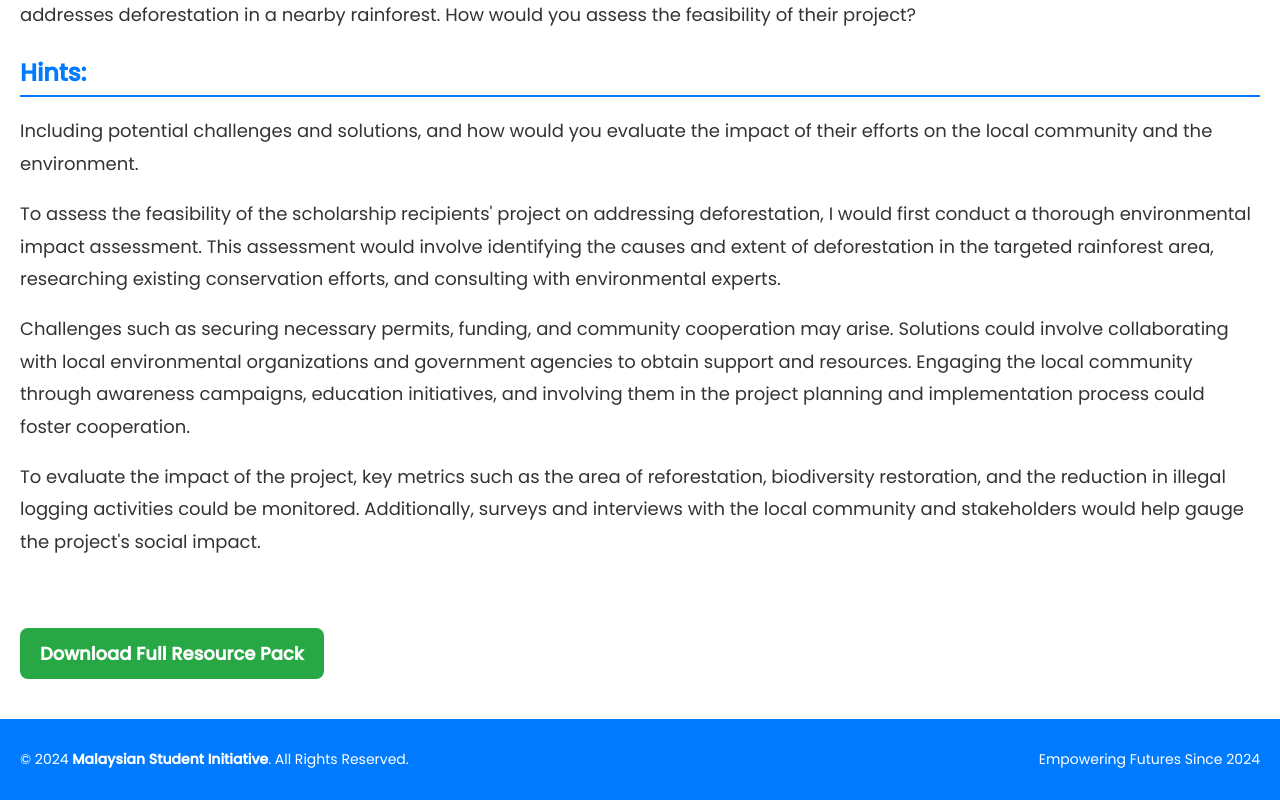
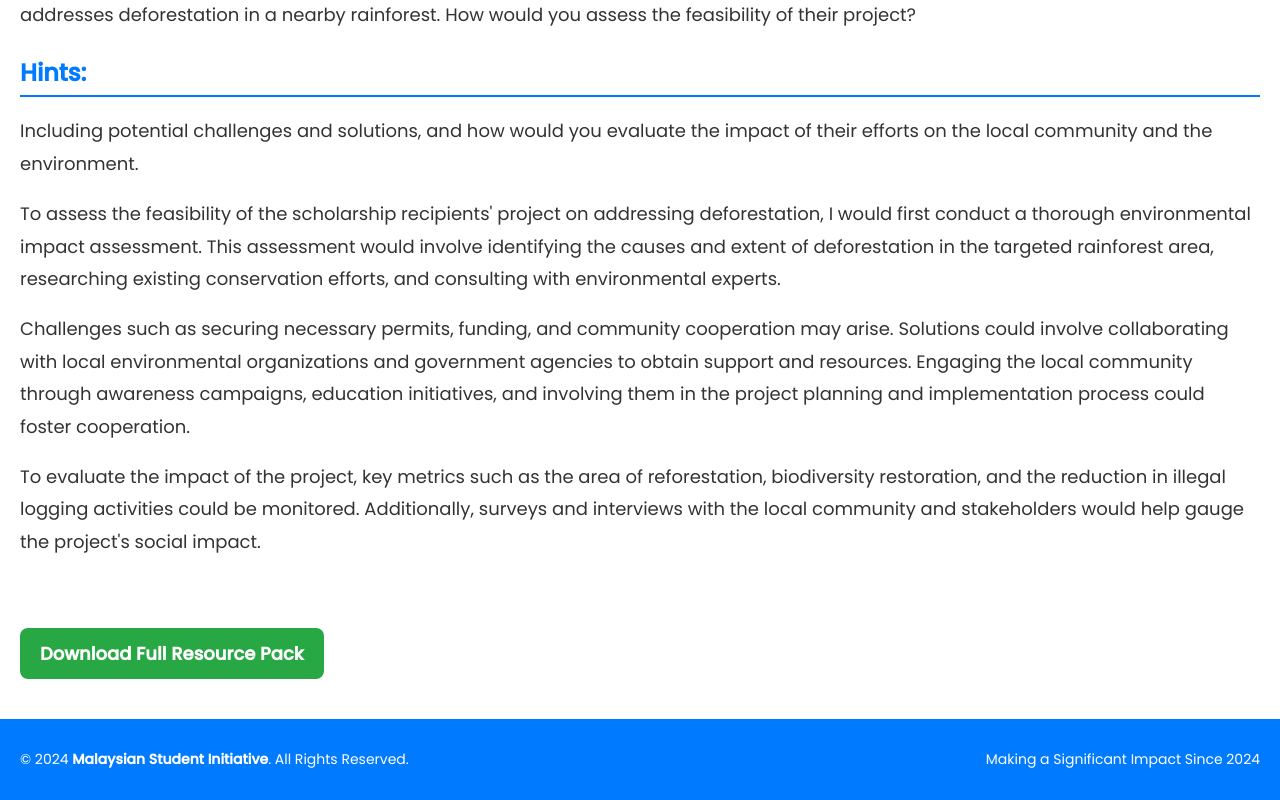
Before and after one commit to YiekSiewHao/MSI, a React (Create React App) app: page /preparation/koh_hui_xin_resource_pack in a window 1280 px wide. Shown: the part 1832-2632 px from the top of the page. Built offline with nearby package versions, Linux system fonts and the light colour scheme.

Commit message:
slogan changes

```diff
--- a/src/components/Footer.js
+++ b/src/components/Footer.js
@@ -48,7 +48,7 @@ const Footer = () => (
       <FooterTextLeft>
         &copy; 2024 <strong>Malaysian Student Initiative</strong>. All Rights Reserved.
       </FooterTextLeft>
-      <FooterTextRight>Empowering Futures Since 2024</FooterTextRight>
+      <FooterTextRight>Making a Significant Impact Since 2024</FooterTextRight>
     </FooterContent>
   </FooterContainer>
 );
```
